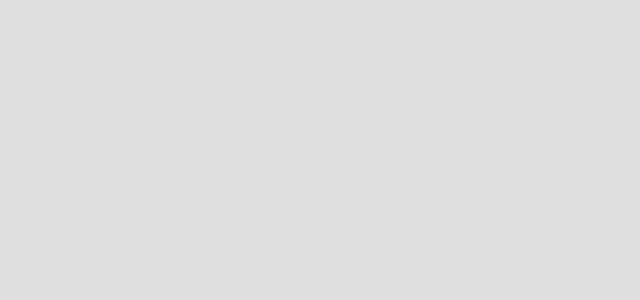
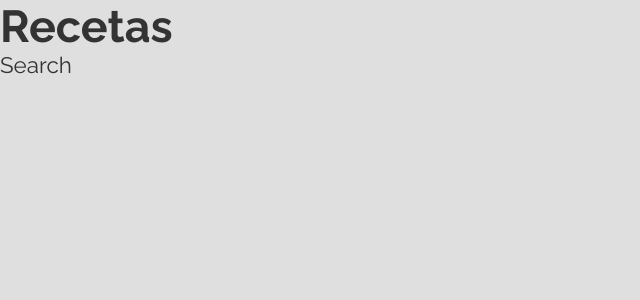
Before and after one commit to codehvila/Recetas, a React (Create React App) app: page /search in a window 1280 px wide. Shown: the top 300 px of the page, without its empty margins (0-640 px from the left). Built offline with nearby package versions, Linux system fonts and the light colour scheme.

Commit message:
Import react-router-dom & create some pages

```diff
--- a/package.json
+++ b/package.json
@@ -8,6 +8,7 @@
     "@testing-library/user-event": "^13.5.0",
     "react": "^18.2.0",
     "react-dom": "^18.2.0",
+    "react-router-dom": "^6.4.2",
     "react-scripts": "5.0.1",
     "web-vitals": "^2.1.4"
   },
--- a/src/App.js
+++ b/src/App.js
@@ -1,7 +1,28 @@
+import { BrowserRouter, Routes, Route } from "react-router-dom";
+
+import Home from "./pages/home/Home";
+import Create from "./pages/create/Create";
+import Search from "./pages/search/Search";
+import Recipe from "./pages/recipe/Recipe";
+
 import "./App.css";
 
 function App() {
-  return <div className="App"></div>;
+  return (
+    <div className="App">
+      <>
+        <h1>Recetas</h1>
+        <BrowserRouter>
+          <Routes>
+            <Route path="/" element={<Home />} />
+            <Route path="/recipes/:recipeId" element={<Recipe />} />
+            <Route path="/search" element={<Search />} />
+            <Route path="/create" element={<Create />} />
+          </Routes>
+        </BrowserRouter>
+      </>
+    </div>
+  );
 }
 
 export default App;
--- /dev/null
+++ b/src/pages/create/Create.js
@@ -0,0 +1,5 @@
+import styles from "./Create.module.css";
+
+export default function Create() {
+  return <div className={styles.Create}>Create</div>;
+}
--- /dev/null
+++ b/src/pages/home/Home.js
@@ -0,0 +1,5 @@
+import styles from "./Home.module.css";
+
+export default function Home() {
+  return <div className={styles.Home}>Home</div>;
+}
--- /dev/null
+++ b/src/pages/recipe/Recipe.js
@@ -0,0 +1,5 @@
+import styles from "./Recipe.module.css";
+
+export default function Recipe() {
+  return <div className={styles.Recipe}>Recipe</div>;
+}
--- /dev/null
+++ b/src/pages/search/Search.js
@@ -0,0 +1,5 @@
+import styles from "./Search.module.css";
+
+export default function Search() {
+  return <div className={styles.Search}>Search</div>;
+}
```
Also changed, not shown: src/pages/create/Create.module.css (added), src/pages/home/Home.module.css (added), src/pages/recipe/Recipe.module.css (added), src/pages/search/Search.module.css (added), 1 other file (tests, documents, lock files or other folders).
